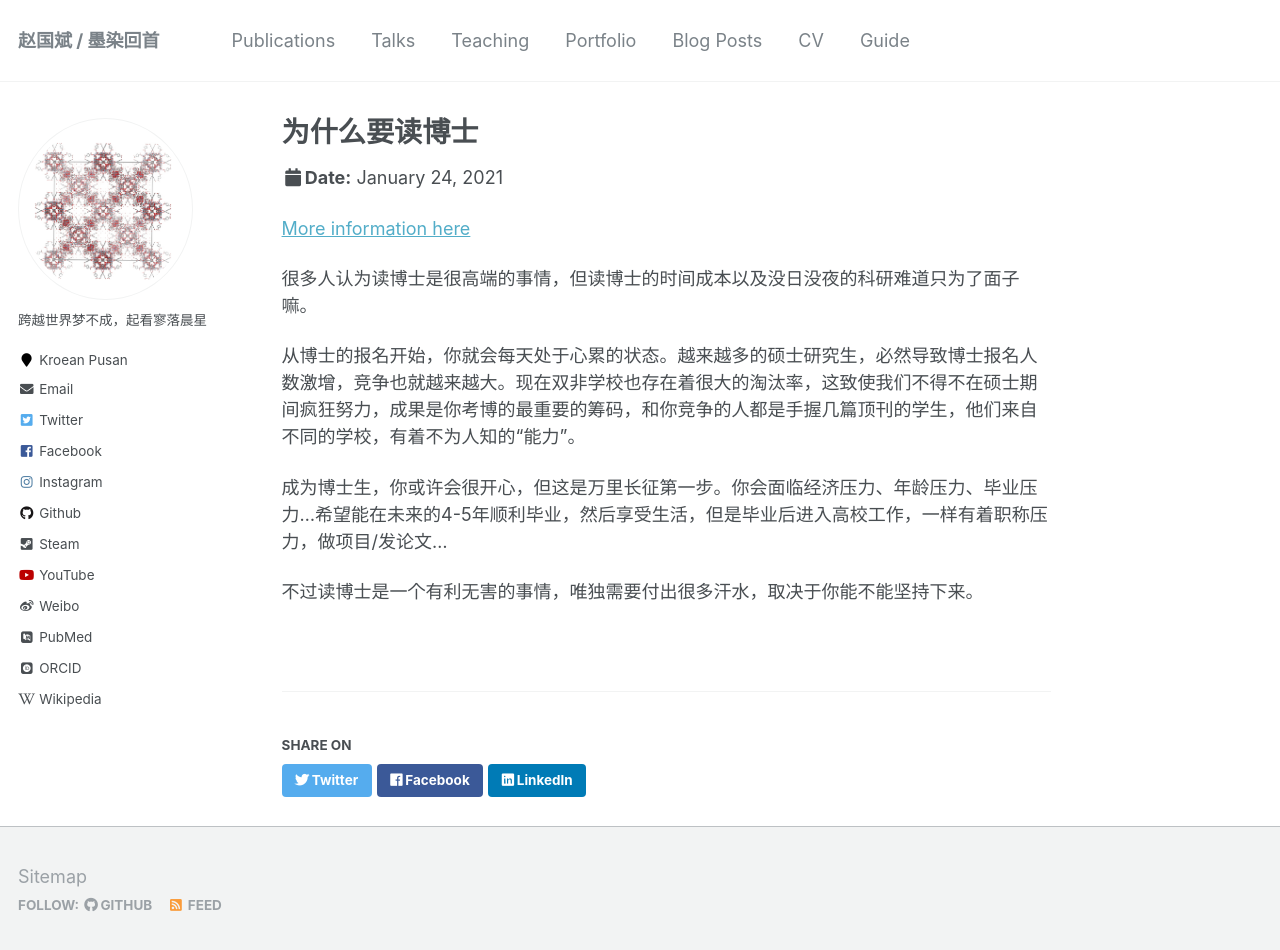
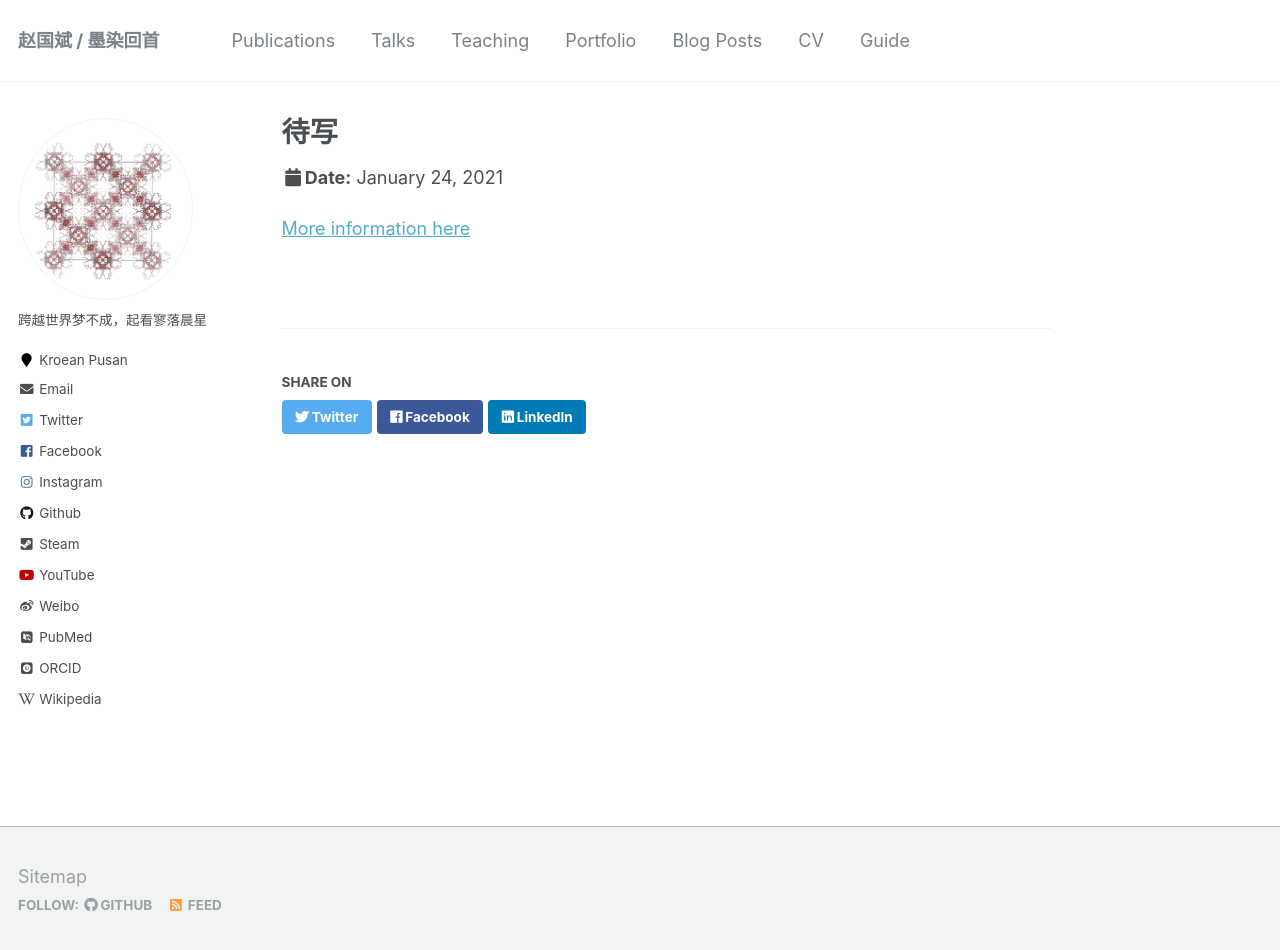
Before and after one commit to sxm13/ZGBshenxiaomoCV.github.io, a Jekyll site: the page built from _talks/2021-01-24-phD.md, in a window 1280 px wide and 963 px high. Shown: the top 950 px of the window. Built offline with Jekyll 4.4.1, drawn with Linux system fonts in a browser that asks for light colours; some web fonts are replaced.

Commit message:
Update 2021-01-24-phD.md

```diff
--- a/_talks/2021-01-24-phD.md
+++ b/_talks/2021-01-24-phD.md
@@ -1,19 +1,11 @@
 ---
-title: "为什么要读博士"
+title: "待写"
 collection: talks
 type: "Tutorial"
 permalink: /talks/2021-01-28-phD
-venue: "Do you want to become a phD student?"
+venue: "Waitttttttt"
 date: 2021-01-24
 location: "Pusan Kroean"
 ---
 
 [More information here](http://www.pusan.ac.kr/kor/Main.do)
-
-很多人认为读博士是很高端的事情，但读博士的时间成本以及没日没夜的科研难道只为了面子嘛。
-
-从博士的报名开始，你就会每天处于心累的状态。越来越多的硕士研究生，必然导致博士报名人数激增，竞争也就越来越大。现在双非学校也存在着很大的淘汰率，这致使我们不得不在硕士期间疯狂努力，成果是你考博的最重要的筹码，和你竞争的人都是手握几篇顶刊的学生，他们来自不同的学校，有着不为人知的“能力”。
-
-成为博士生，你或许会很开心，但这是万里长征第一步。你会面临经济压力、年龄压力、毕业压力...希望能在未来的4-5年顺利毕业，然后享受生活，但是毕业后进入高校工作，一样有着职称压力，做项目/发论文...
-
-不过读博士是一个有利无害的事情，唯独需要付出很多汗水，取决于你能不能坚持下来。
```
